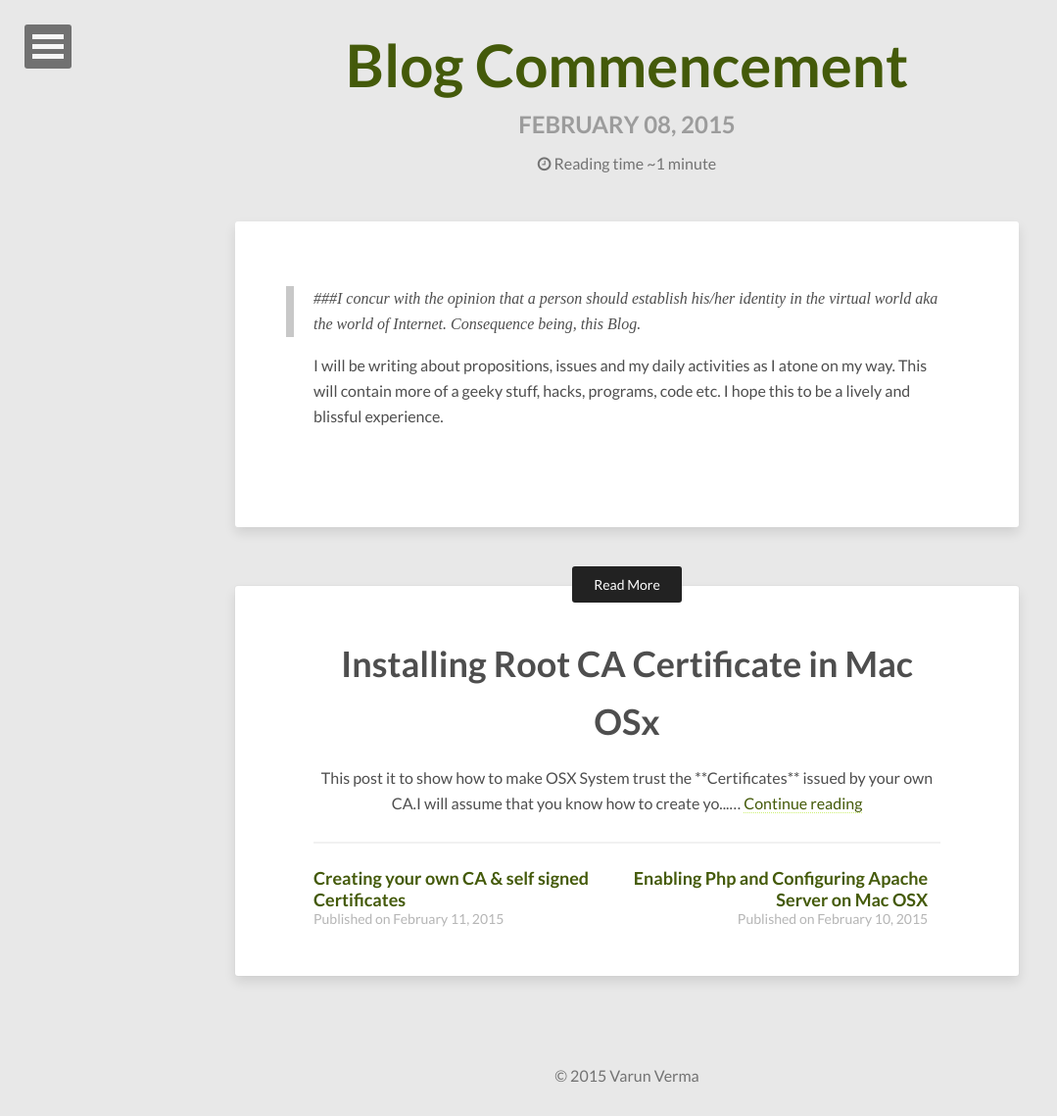
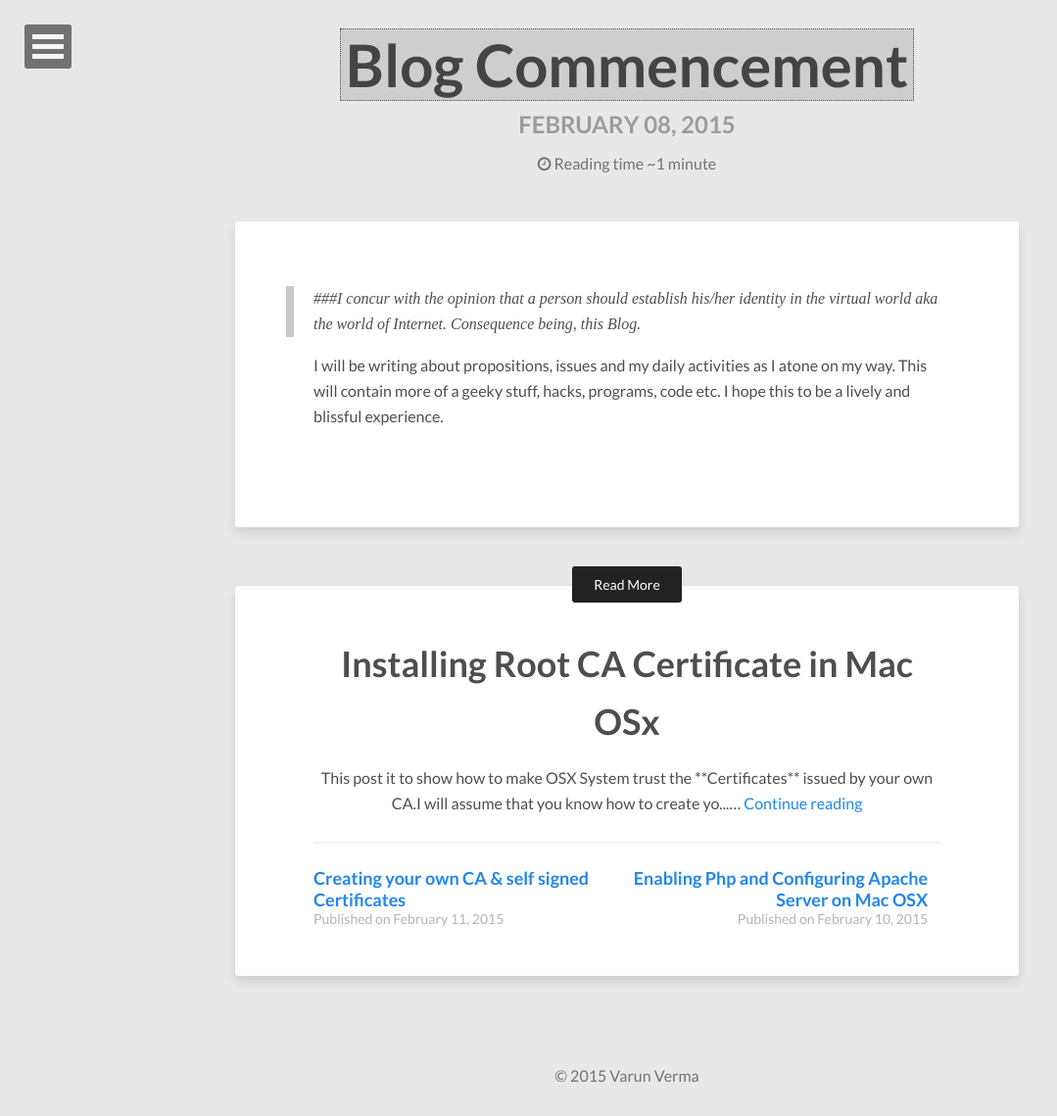
Before and after one commit to RepoForks/varunest.github.io, a Jekyll site: the page built from _posts/2015-02-10-blog-commencement.markdown, in a window 1280 px wide. Shown: the whole page at 98% size, without its empty margins (0-1079 px from the left). Built offline with Jekyll 4.4.1, drawn with Linux system fonts in a browser that asks for light colours; nearby versions of some CDN libraries.

Commit message:
UI Changes

```diff
--- a/_config.yml
+++ b/_config.yml
@@ -1,6 +1,6 @@
 title:            Varun Est
-description:      Varun Verma's Personal Blog
-disqus_shortname: varunest.disqus.com
+description:      Blog by Varun Verma
+disqus_shortname: varunest
 reading_time:     true
 words_per_minute: 200
 # Your site's domain goes here (eg: //mmistakes.github.io, http://mademistakes.com, etc)
--- a/_posts/2015-02-11-creating-ca-and-self-signed-certificates.markdown
+++ b/_posts/2015-02-11-creating-ca-and-self-signed-certificates.markdown
@@ -108,4 +108,4 @@ openssl ca -batch -days 999 -in server.csr -out server.crt -keyfile rootCA.key -
 
 This command will issue you **server.crt** which will be valid for 999 days. And voilà you have server certificate which is issued by you :D.
 
-Now, [install your Root Certificate]({{site.url}}/_posts/installing-root-ca-certificate-in-mac-osx/) in any system to make it trust the certificates issue by you. Finally, configure your local Apache server for SSL traffic with the `server.key` and `server.crt` to test if it allows ssl traffic on that domain.
+Now, [install your Root Certificate]({{site.url}}/installing-root-ca-certificate-in-mac-osx) in any system to make it trust the certificates issue by you. Finally, configure your local Apache server for SSL traffic with the `server.key` and `server.crt` to test if it allows ssl traffic on that domain.
--- a/_sass/_typography.scss
+++ b/_sass/_typography.scss
@@ -23,7 +23,7 @@ a {
 	text-decoration: none;
 	color: $link-color;
 	&:visited {
-		color: lighten($link-color, 20);
+		color: darken($link-color, 10);
 	}
 	&:hover {
 		color: darken($link-color, 20);
@@ -36,6 +36,18 @@ a {
 	&:active {
 		outline: 0;
 	}
+}
+
+.entry-title a{
+	text-decoration: none;
+	color: $entry-title-color;
+
+}
+
+.header-title .entry-title a{
+	border: 1px dotted #505050;
+	background-color: #cecece;
+	padding: 0px 5px;
 }
 
 .link-arrow {
--- a/_sass/_variables.scss
+++ b/_sass/_variables.scss
@@ -27,7 +27,8 @@ $comp-color 	 		   : complement(#222);
 $border-color    		 : lighten($base-color,60);
 $white           		 : #fff;
 $black           		 : #000;
-$link-color 		     : #445a0a;
+$link-color 		     : #2186ed;
+$entry-title-color		 : #444444;
 
 $primary			       : #222;
 $success			       : #5cb85c;
```
